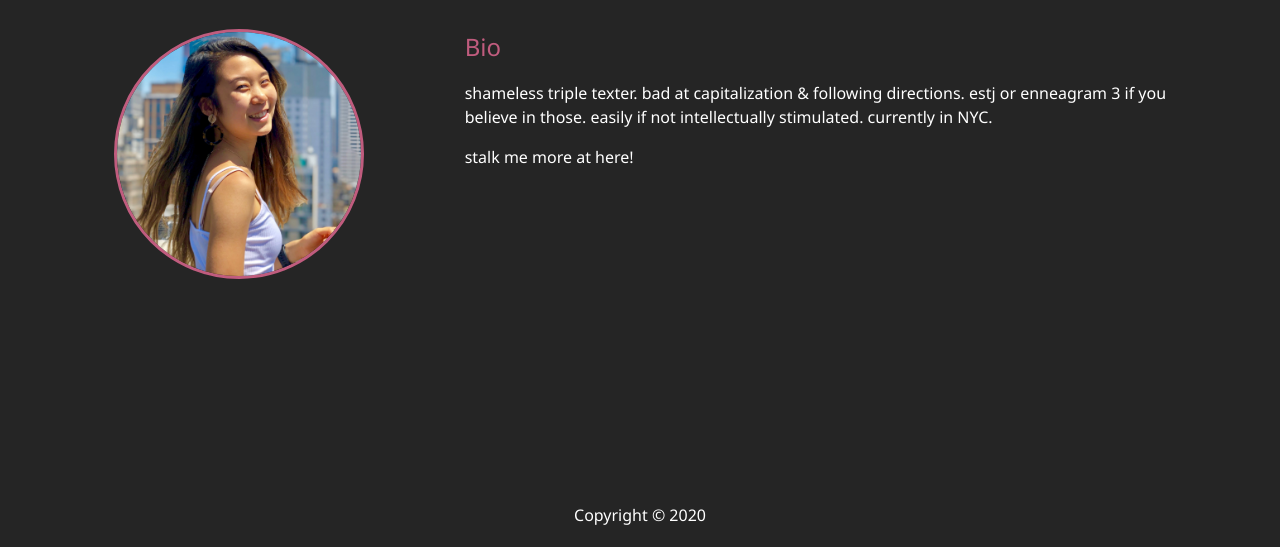
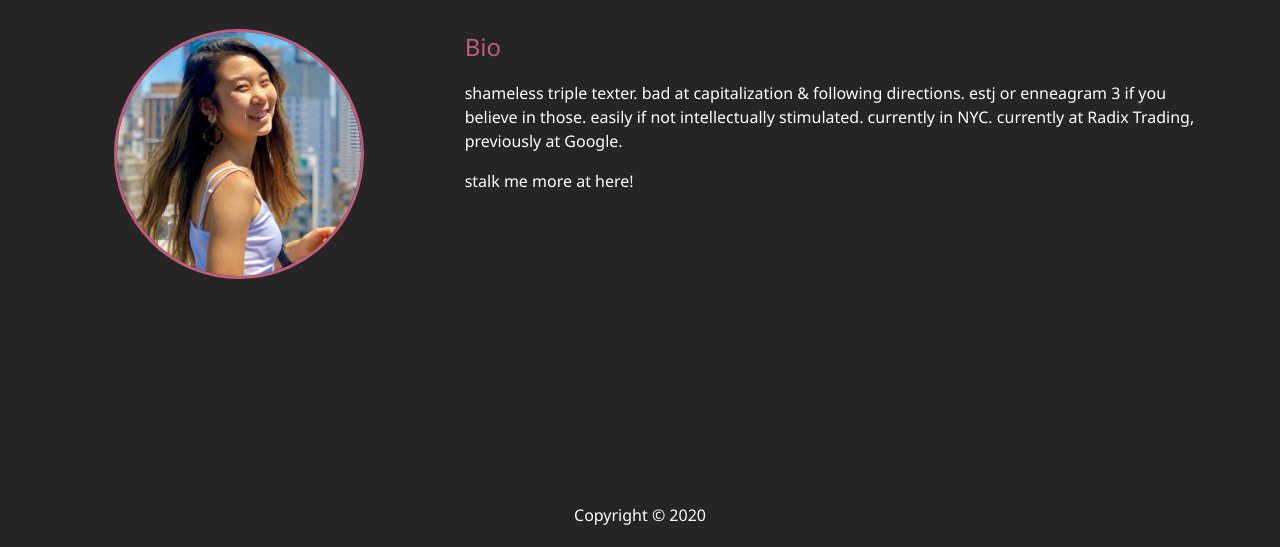
Before and after one commit to haoyxc/portfolio-site, a plain HTML site: page about.html in a window 1280 px wide. Shown: the part 253-800 px from the top of the page. Drawn offline with Linux system fonts and the light colour scheme.

Commit message:
Update about.html

```diff
--- a/about.html
+++ b/about.html
@@ -65,7 +65,7 @@
           <h3 class="text-secondary">Bio</h3>
           <p class="paragraph">
             shameless triple texter. bad at capitalization & following directions. estj or enneagram 3 if you believe in those.
-            easily if not intellectually stimulated. currently in NYC.
+            easily if not intellectually stimulated. currently in NYC. currently at Radix Trading, previously at Google.
           </p>
           <p>
             stalk me more at
```
